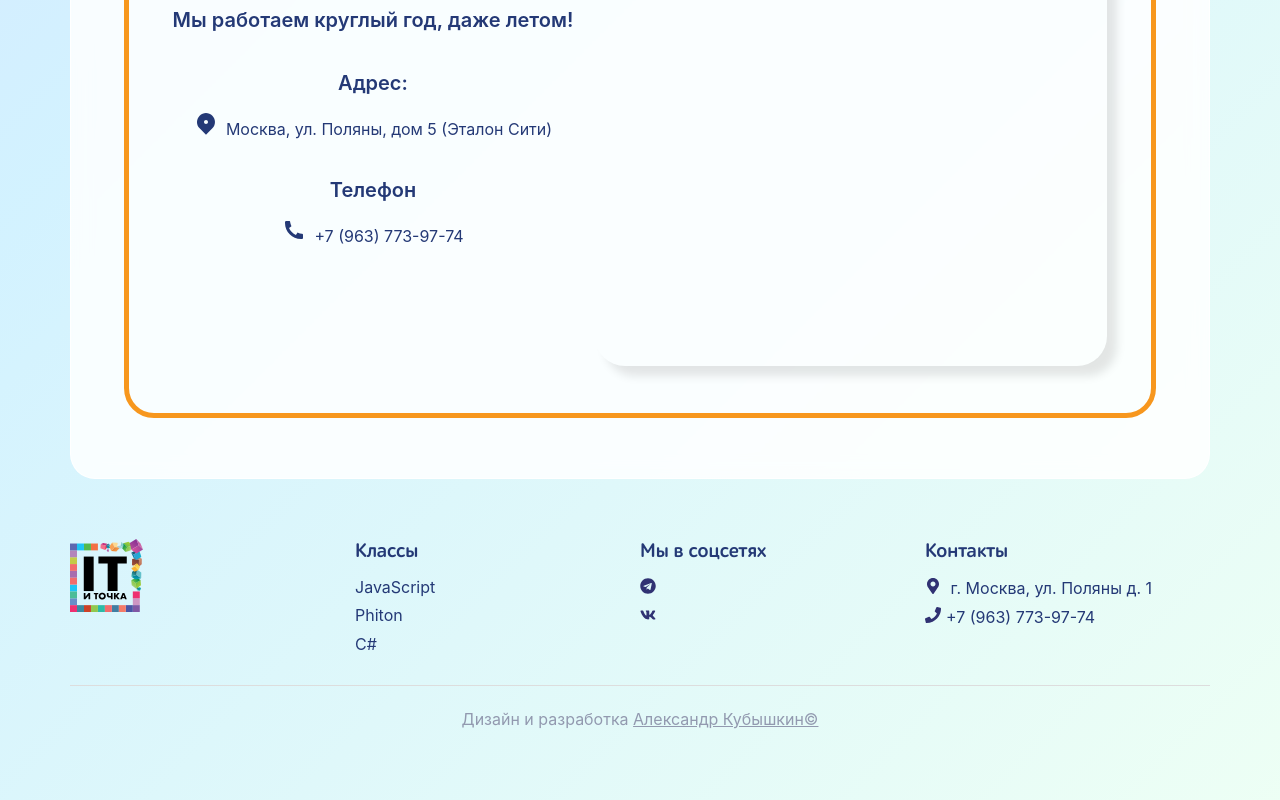
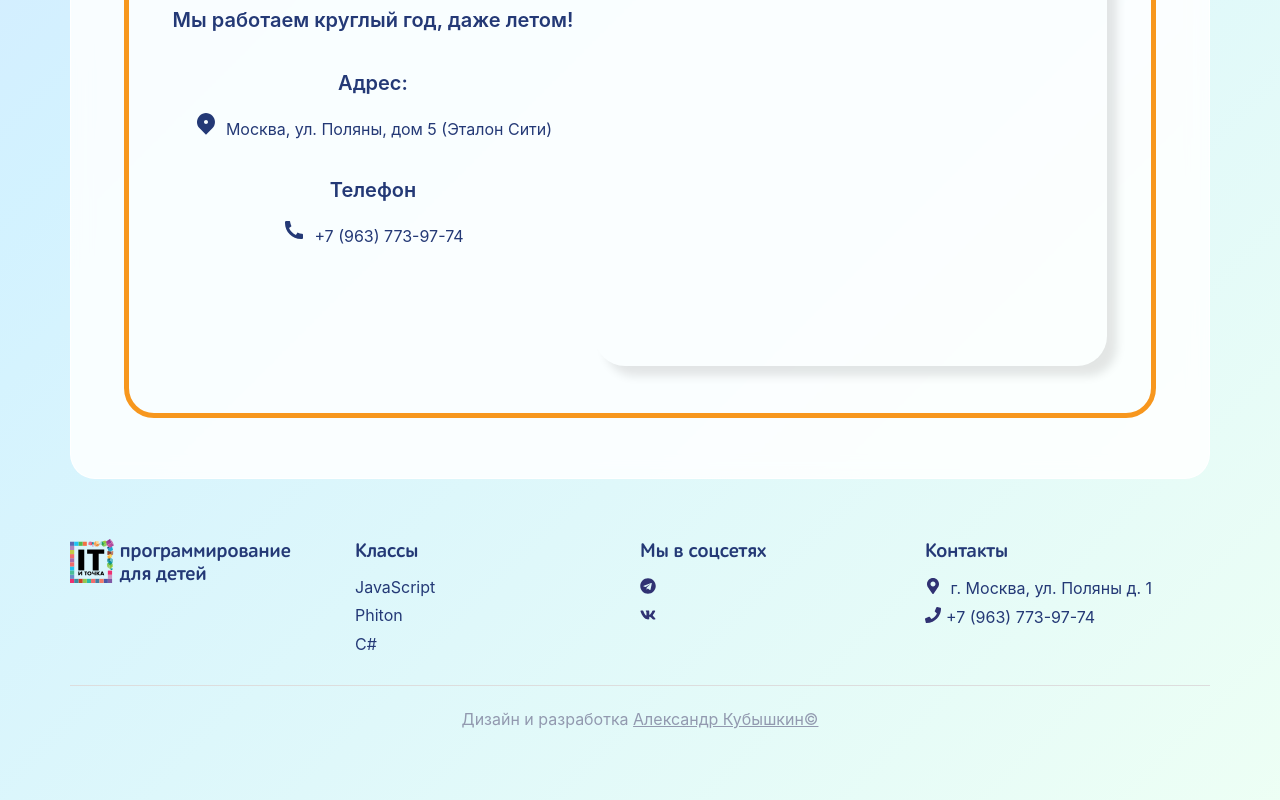
Before and after one commit to Photokub/IT-i-tochka, a React (Create React App) app: page / in a window 1280 px wide. Shown: the part 1668-2468 px from the top of the page. Built offline with nearby package versions, Linux system fonts and the light colour scheme.

Commit message:
Feat: создать компонент  FooterLogo и внедрить его в Footer

```diff
--- a/src/components/Footer/Footer.css
+++ b/src/components/Footer/Footer.css
@@ -5,12 +5,8 @@
 
 .footer__container {
   display: grid;
-  grid-template-columns: repeat(auto-fit, minmax(200px, 1fr));
+  grid-template-columns: repeat(auto-fit, minmax(185px, 1fr));
   border-bottom: 1px solid #dddddd;
-}
-
-.footer__logo {
-  height: 50%;
 }
 
 .footer__title {
--- a/src/components/Footer/Footer.scss
+++ b/src/components/Footer/Footer.scss
@@ -7,12 +7,8 @@
 
 .footer__container {
     display: grid;
-    grid-template-columns: repeat(auto-fit, minmax(200px, 1fr));
+    grid-template-columns: repeat(auto-fit, minmax(185px, 1fr));
     border-bottom: 1px solid #dddddd;
-}
-
-.footer__logo {
-    height: 50%;
 }
 
 .footer__title {
--- a/src/components/Footer/Footer.tsx
+++ b/src/components/Footer/Footer.tsx
@@ -1,8 +1,8 @@
 import React from "react";
-import { Link } from "react-router-dom"
 import "./Footer.css"
 import logo from "../../images/logo-IT-i-tochka.svg"
 import { FaTelegram, FaVk, FaMapMarkerAlt, FaPhone } from "react-icons/fa"
+import FooterLogo from "../FooterLogo/FooterLogo";
 
 interface FooterPropTypes {
 
@@ -12,7 +12,7 @@ const Footer: React.FC<FooterPropTypes> = ({ }) => {
     return (
         <footer className="footer">
             <div className="footer__container">
-                <img src={logo} alt="логотип" className="footer__logo" />
+                <FooterLogo />
                 <div className="footer__classes-block">
                     <h6 className="footer__title">Классы</h6>
                     <ul className="footer__contacts-list">
--- /dev/null
+++ b/src/components/FooterLogo/FooterLogo.css
@@ -0,0 +1,30 @@
+.footer-logo {
+  max-width: 220px;
+  display: flex;
+  flex-direction: row;
+  margin: 0;
+}
+
+.footer-logo__image {
+  height: 30%;
+  margin: 0 6px 0 0;
+}
+
+.footer-logo__title {
+  font-family: ALS Schlange Sans, Arial, Helvetica, sans-serif;
+  font-size: 20px;
+  font-weight: 700;
+  font-style: normal;
+  line-height: normal;
+  letter-spacing: normal;
+  color: #243976;
+}
+
+@media screen and (max-width: 984px) {
+  .footer-logo {
+    max-width: 180px;
+    flex-direction: column;
+    align-items: flex-start;
+    margin: 0;
+  }
+}/*# sourceMappingURL=FooterLogo.css.map */
--- /dev/null
+++ b/src/components/FooterLogo/FooterLogo.scss
@@ -0,0 +1,33 @@
+@import "../../variables/variables.scss";
+
+.footer-logo{
+    max-width: 220px;
+    display: flex;
+    flex-direction: row;
+    margin: 0;
+}
+
+.footer-logo__image{
+    height: 30%;
+    margin: 0 6px 0 0;
+}
+
+.footer-logo__title{
+    font-family: $font-ALS-Schlange-Sans;
+    font-size: $h6-font-size;
+    font-weight: 700;
+    font-style: normal;
+    line-height: normal;
+    letter-spacing: normal;
+    color: $font-color-main
+}
+
+@media screen and (max-width: 984px){
+    .footer-logo{
+        max-width: 180px;
+        flex-direction: column;
+        align-items: flex-start;
+        margin: 0;
+    }
+
+}
--- /dev/null
+++ b/src/components/FooterLogo/FooterLogo.tsx
@@ -0,0 +1,18 @@
+import React from "react";
+import './FooterLogo.css'
+import logo from "../../images/logo-IT-i-tochka.svg"
+
+interface FooterLogoPropTypes {
+
+}
+
+const FooterLogo: React.FC<FooterLogoPropTypes> = ({ }) => {
+    return (
+        <figure className="footer-logo">
+            <img src={logo} alt="логотип" className="footer-logo__image" />
+            <figcaption className="footer-logo__title">программирование для детей</figcaption>
+        </figure>
+    )
+}
+
+export default FooterLogo
```
Also changed, not shown: 2 other files (tests, documents, lock files or other folders).
